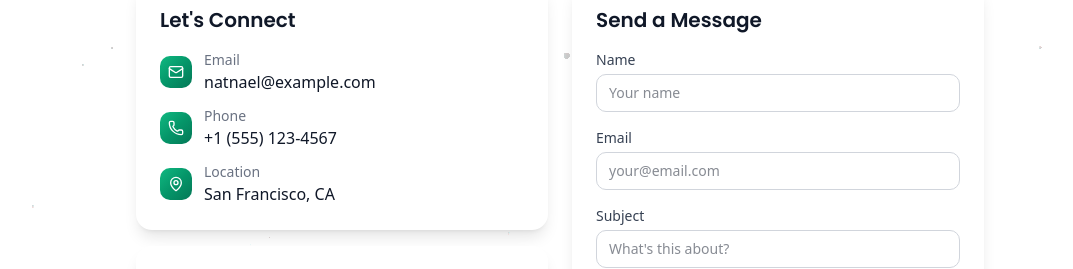
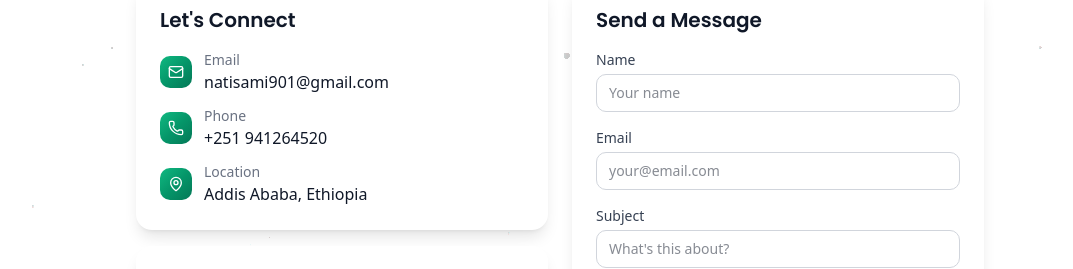
Before and after one commit to Natnaelsamuel/portfolio, a Next.js app: page /contact in a window 1280 px wide. Shown: the part 310-579 px from the top of the page, without its empty margins (80-1153 px from the left). Built offline with nearby package versions, Linux system fonts and the light colour scheme.

Commit message:
Added the social links to the contact page -V2

```diff
--- a/app/contact/page.tsx
+++ b/app/contact/page.tsx
@@ -65,7 +65,7 @@
                       Email
                     </p>
                     <p className="text-gray-900 dark:text-white">
-                      natnael@example.com
+                      natisami901@gmail.com
                     </p>
                   </div>
                 </div>
@@ -79,7 +79,7 @@
                       Phone
                     </p>
                     <p className="text-gray-900 dark:text-white">
-                      +1 (555) 123-4567
+                      +251 941264520
                     </p>
                   </div>
                 </div>
@@ -93,7 +93,7 @@
                       Location
                     </p>
                     <p className="text-gray-900 dark:text-white">
-                      San Francisco, CA
+                      Addis Ababa, Ethiopia
                     </p>
                   </div>
                 </div>
@@ -106,6 +106,12 @@
                 Follow Me
               </h3>
               <div className="flex gap-3">
+                <a
+                  href="https://github.com/Natnaelsamuel"
+                  target="_blank"
+                  rel="noopener noreferrer"
+                  className="inline-block"
+                >
                   <Button
                     variant="outline"
                     size="sm"
@@ -114,6 +120,14 @@
                     <Github className="w-4 h-4" />
                     GitHub
                   </Button>
+                </a>
+
+                <a
+                  href="https://www.linkedin.com/in/natnael-samuel-a321bb336/"
+                  target="_blank"
+                  rel="noopener noreferrer"
+                  className="inline-block"
+                >
                   <Button
                     variant="outline"
                     size="sm"
@@ -122,6 +136,14 @@
                     <Linkedin className="w-4 h-4" />
                     LinkedIn
                   </Button>
+                </a>
+
+                <a
+                  href="https://twitter.com/Natnael_sam"
+                  target="_blank"
+                  rel="noopener noreferrer"
+                  className="inline-block"
+                >
                   <Button
                     variant="outline"
                     size="sm"
@@ -130,6 +152,7 @@
                     <Twitter className="w-4 h-4" />
                     Twitter
                   </Button>
+                </a>
               </div>
             </div>
           </div>
```
Lines whose indentation alone changed are shown as unchanged.
